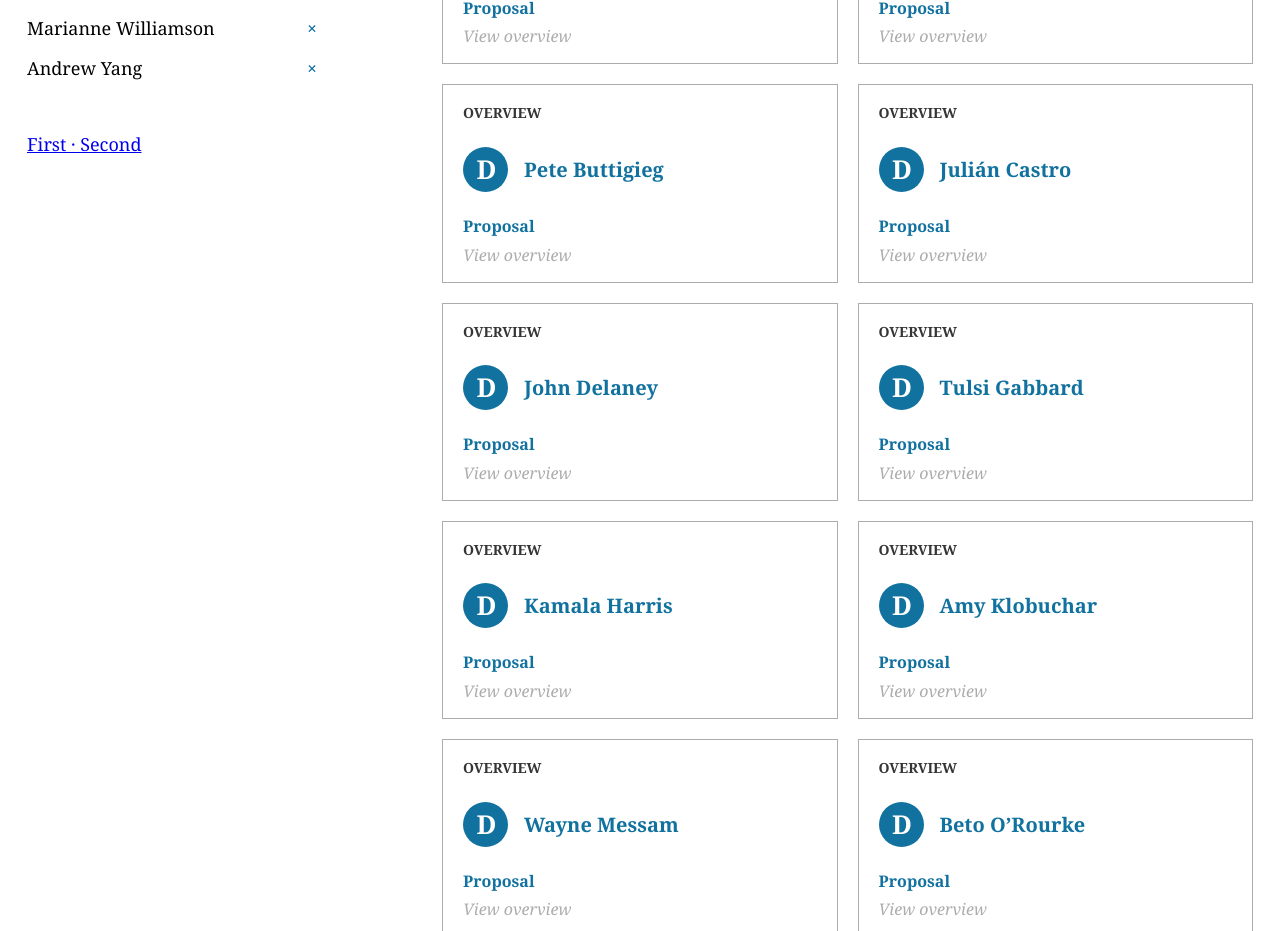
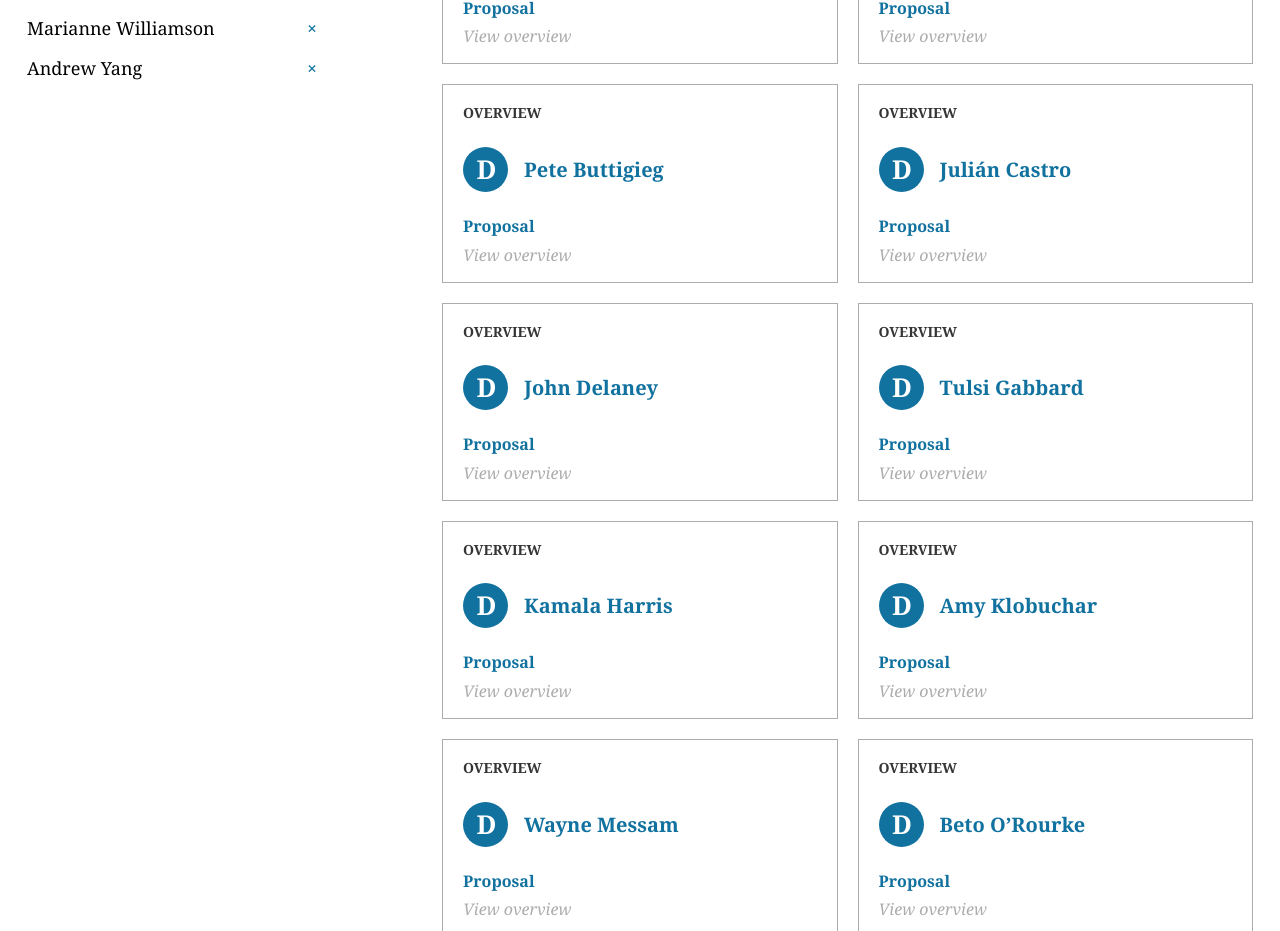
Before and after one commit to UI-Research/candidate-tax-matrix-2020, a Gatsby site: page / in a window 1280 px wide. Shown: the part 1400-2331 px from the top of the page. Built offline with nearby package versions, Linux system fonts and the light colour scheme; Gatsby itself is replaced by a stand-in of ours; a web font is replaced by a local one.

Commit message:
Remove experimental line of code

```diff
--- a/src/components/candidate-list.js
+++ b/src/components/candidate-list.js
@@ -27,7 +27,6 @@ function CandidateList(props) {
                 onClearSelectionClick={props.onClearSelectionClick}
             />
             <ul className={candidateListStyles.menuList}>{allCandidateListItems}</ul>
-            <div dangerouslySetInnerHTML={{__html: '<a href="www.urban.org">First &middot; Second</a>'}} />
         </div>
     );
 }
```
